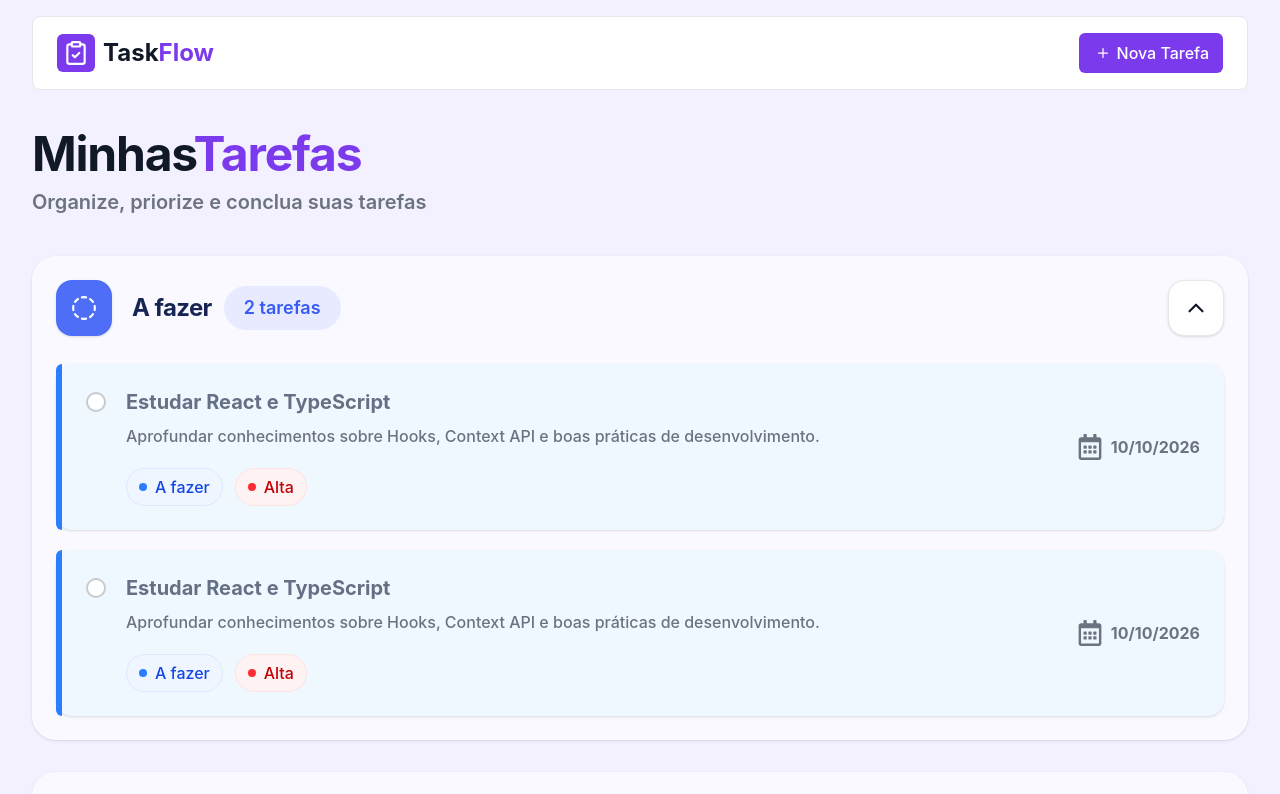
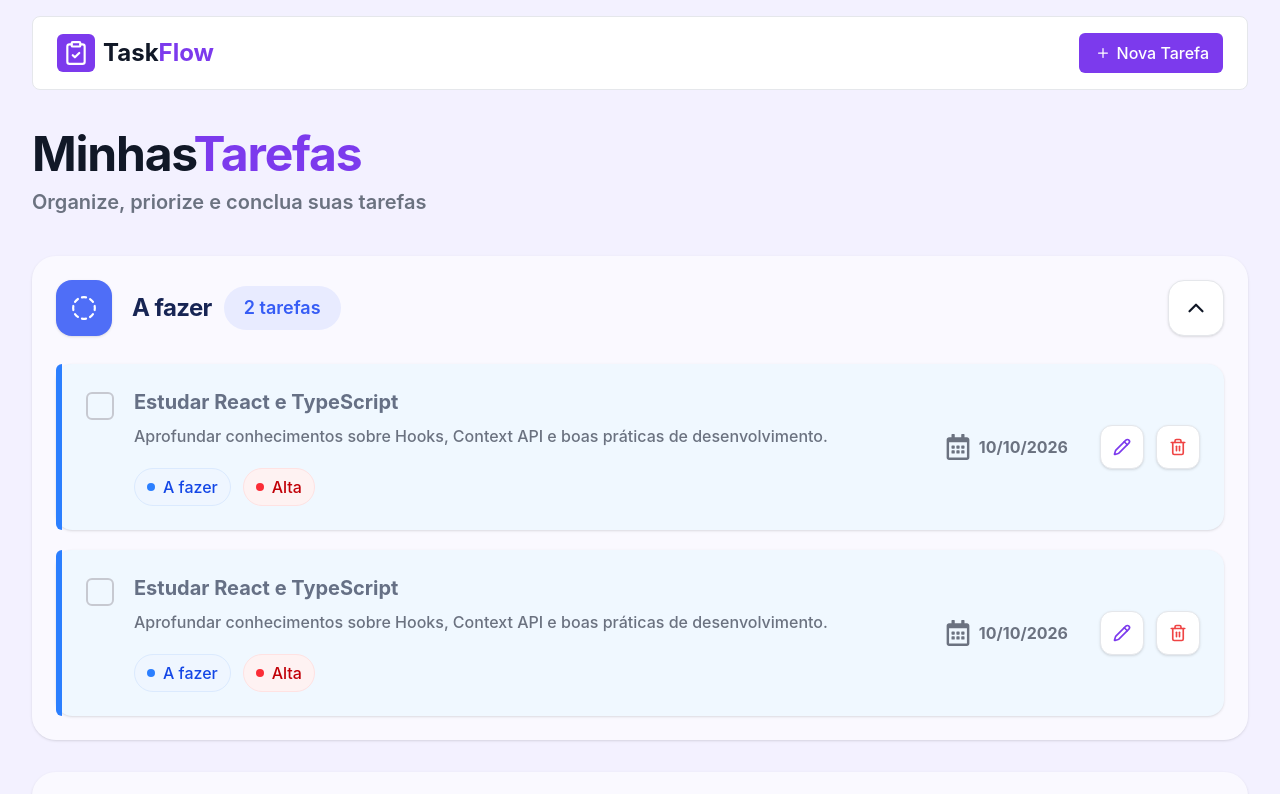
Before and after one commit to jainyxavier/taskflow, a React (Vite) app: page / in a window 1280 px wide. Shown: the top 794 px of the page. Built offline with nearby package versions, Linux system fonts and the light colour scheme.

Commit message:
feat: adding edit and delete icons

```diff
--- a/src/components/TaskCard.tsx
+++ b/src/components/TaskCard.tsx
@@ -1,5 +1,7 @@
-import { FaRegCalendarAlt } from "react-icons/fa";
+import { FaCheck, FaRegCalendarAlt } from "react-icons/fa";
 import type { Task } from "../types/task";
+import { LuPencil, LuTrash2 } from "react-icons/lu";
+import { useState } from "react";
 
 interface TaskCardProps {
     task: Task;
@@ -29,8 +31,10 @@ export default function TaskCard({task}: TaskCardProps) {
 
     const [bgColor, sidebarColor] = getTaskCardColor(task.status)
 
+    const [checked, setChecked] = useState(false);
+
     return (
-        <li className={`rounded-2xl flex ${bgColor} shadow-sm hover:shadow-md`}>
+        <li className={`rounded-2xl flex ${bgColor} shadow-sm transition-all duration-300 hover:shadow-md ${checked ? "opacity-70" : ""}`}>
             {/* Barra lateral */}
             <div className={`w-1.5 rounded-l-2xl ${sidebarColor}`} />
 
@@ -40,15 +44,16 @@ export default function TaskCard({task}: TaskCardProps) {
                     <label className="mt-1 cursor-pointer">
                         <input
                             type="checkbox"
+                            checked={checked}
+                            onChange={() => setChecked((prev) => !prev)}
                             className="peer sr-only"
                         />
 
                         <div
                             className="
-                                flex size-5 items-center justify-center
-                                rounded-full
+                                flex size-7 items-center justify-center
+                                rounded-md
                                 border-2 border-[#C7C9D1]
-                                bg-white
                                 transition-all duration-200
                                 hover:border-[#7C3AED]
                                 peer-checked:border-[#7C3AED]
@@ -56,16 +61,37 @@ export default function TaskCard({task}: TaskCardProps) {
                                 peer-focus:ring-2 peer-focus:ring-[#7C3AED]/20
                             "
                         >
+                            {checked && (
+                                <FaCheck
+                                    className="
+                                        text-[18px]
+                                        text-white
+                                        peer-checked:block
+                                    "
+                                />
+                            )}
                         </div>
                     </label>
 
                     {/* Conteúdo */}
                     <div className="flex flex-col">
-                        <h3 className="text-xl font-bold text-[#667085]">
+                        <h3
+                            className={`text-xl font-bold transition-all ${
+                                checked
+                                    ? "text-[#98A2B3] line-through"
+                                    : "text-[#667085]"
+                            }`}
+                        >
                             {task.title}
                         </h3>
 
-                        <p className="mt-2 font-medium text-base text-[#6B7280]">
+                        <p
+                            className={`mt-2 text-base font-medium transition-all ${
+                                checked
+                                    ? "text-[#98A2B3] line-through"
+                                    : "text-[#6B7280]"
+                            }`}
+                        >
                             {task.description}
                         </p>
 
@@ -88,10 +114,31 @@ export default function TaskCard({task}: TaskCardProps) {
                     </div>
                 </div>
 
-                {/* Data */}
-                <div className="hidden items-center gap-2 text-[#6B7280] md:flex">
-                    <FaRegCalendarAlt size={26} fontWeight={600} />
-                    <span className="text-base font-bold">{task.createdAt}</span>
+                <div className="flex gap-8">
+                    {/* Data */}
+                    <div className="hidden items-center gap-2 text-[#6B7280] md:flex">
+                        <FaRegCalendarAlt size={26} fontWeight={600} />
+                        <span className="text-base font-bold">{task.createdAt}</span>
+                    </div>
+
+                    {/*Editar e excluir  */}
+                    <div className="flex items-center gap-3">
+                        <button
+                            type="button"
+                            title="Editar"
+                            className="flex size-11 cursor-pointer items-center justify-center rounded-xl border border-[#E5E7EB] bg-white text-[#7C3AED] shadow-sm transition-all duration-200 hover:border-[#DDD6FE] hover:bg-[#F5F3FF] hover:shadow"
+                        >
+                            <LuPencil size={18} strokeWidth={2.2} />
+                        </button>
+
+                        <button
+                            type="button"
+                            title="Excluir"
+                            className="flex size-11 cursor-pointer items-center justify-center rounded-xl border border-[#E5E7EB] bg-white text-[#EF4444] shadow-sm transition-all duration-200 hover:border-[#FECACA] hover:bg-[#FEF2F2] hover:shadow"
+                        >
+                            <LuTrash2 size={18} strokeWidth={2.2} />
+                        </button>
+                    </div>
                 </div>
             </div>
         </li>
```
